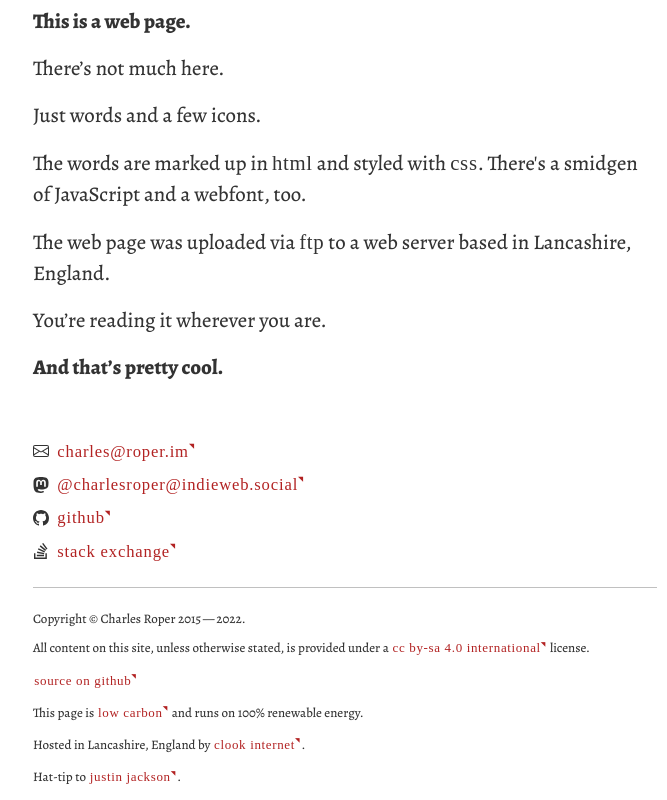
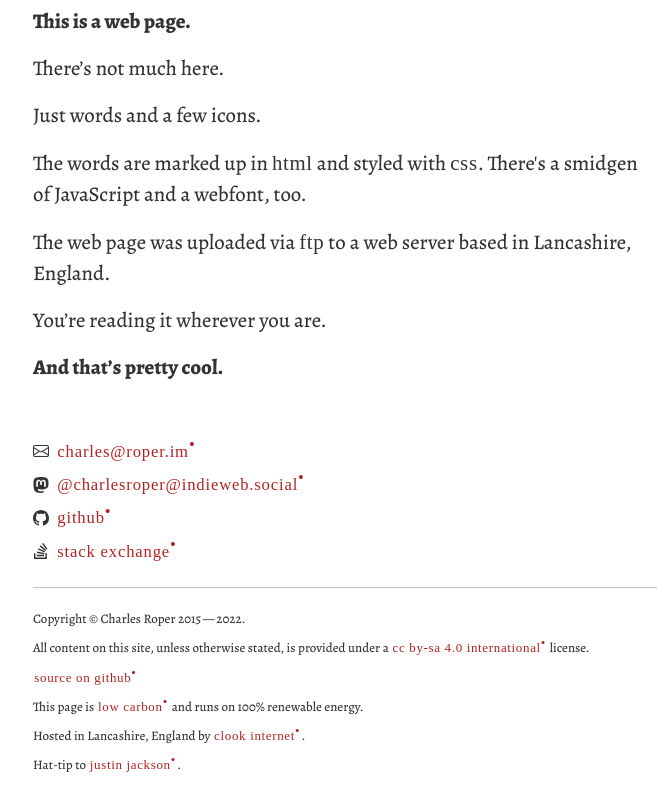
Before and after one commit to charlesroper/charlesroper.com, a plain HTML site: page index.html in a window 1280 px wide. Shown: the part 1212-2012 px from the top of the page, without its empty margins (295-962 px from the left). Drawn offline with nearby package versions, Linux system fonts and the light colour scheme; a web font is replaced by a local one.

Commit message:
Change link indicator back to a dot

```diff
--- a/Css/main.css
+++ b/Css/main.css
@@ -42,9 +42,9 @@ a:hover {
 
 a::after {
   position: relative;
-  font-size: .4em;
-  top: -1.3em;
-  content: "◥"
+  font-size: 1em;
+  top: -0.4em;
+  content: "•";
 }
 
 *::selection {
```
